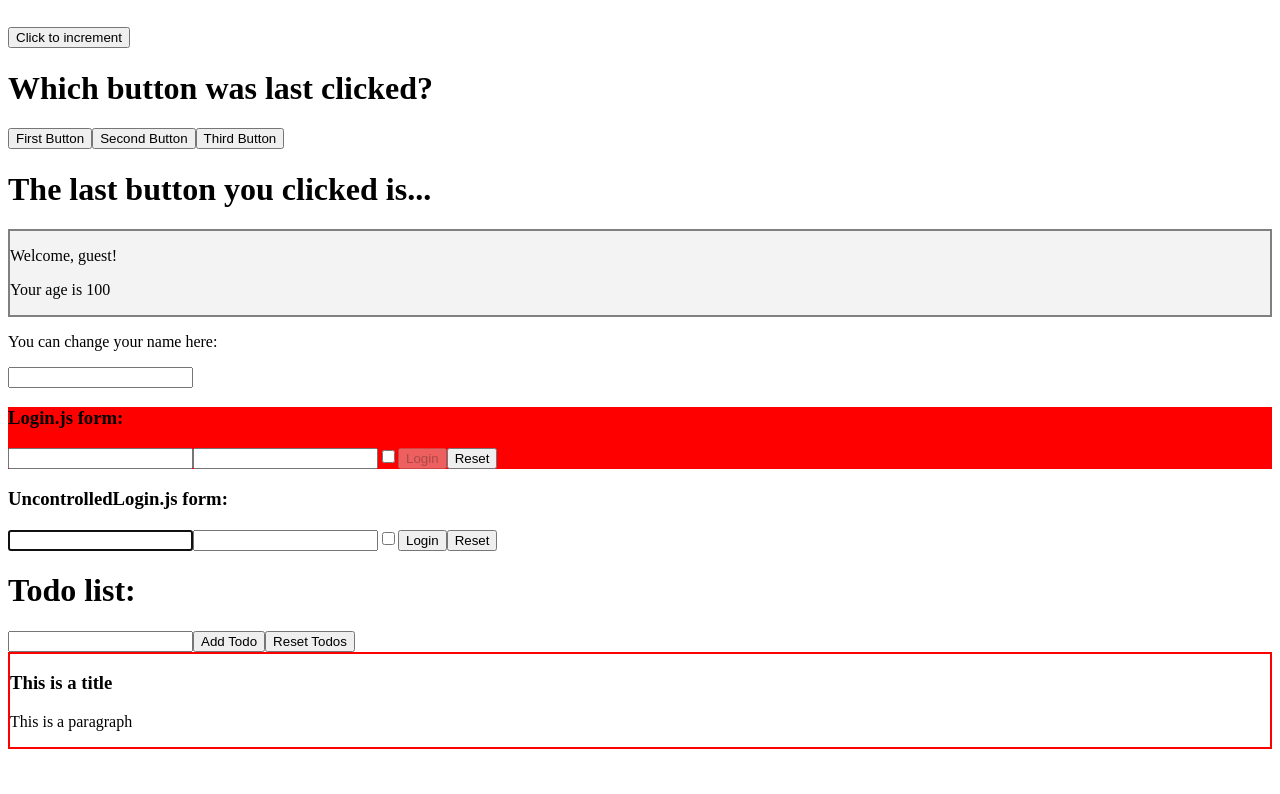
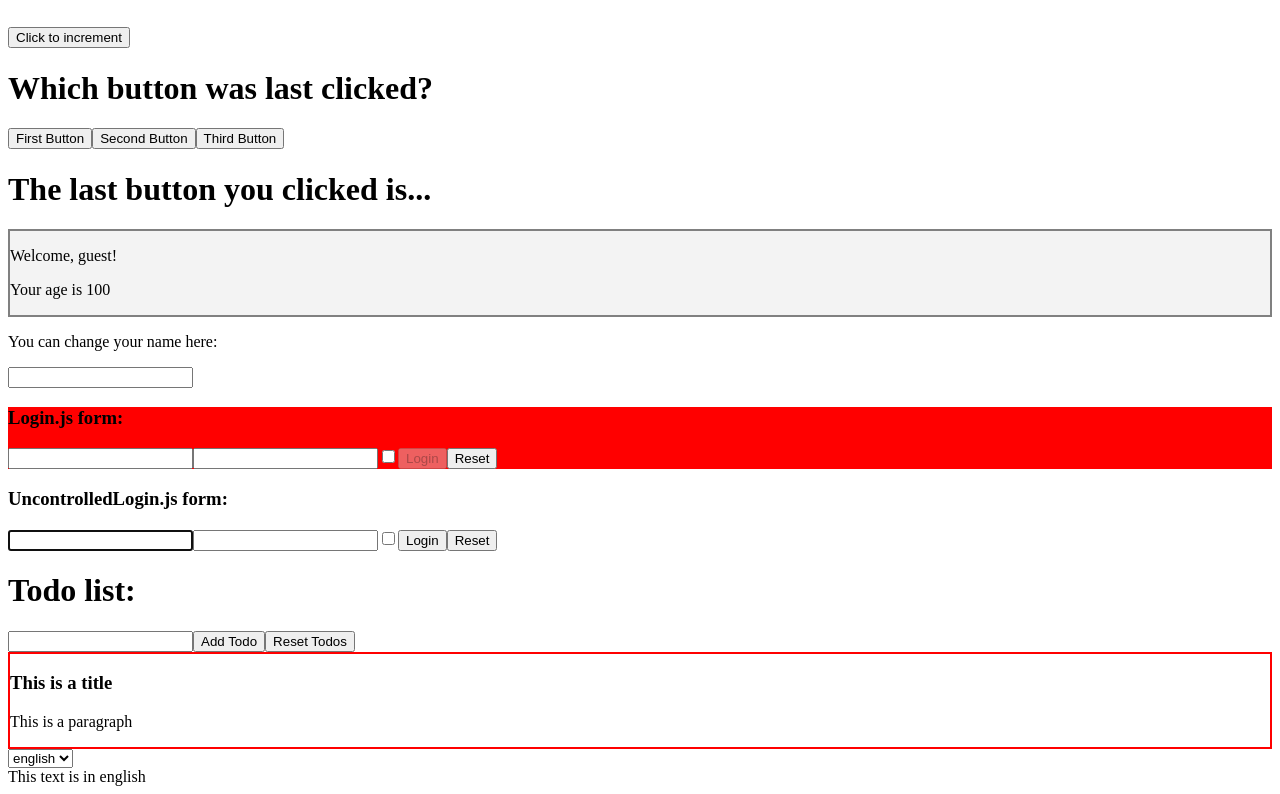
Before and after one commit to d-94k/react-develhope, a React (Create React App) app: page / in a window 1280 px wide. Shown: the part 313-1107 px from the top of the page. Before the commit the page ends 1070 px from the top, so only its background shows below. Built offline with nearby package versions, Linux system fonts and the light colour scheme.

Commit message:
completed exercise

```diff
--- a/src/App.js
+++ b/src/App.js
@@ -9,6 +9,7 @@
 import UncontrolledLogin from "./UncontrolledLogin";
 import TodoList from "./TodoList";
 import Container from "./Container";
+import DisplayLanguage from "./DisplayLanguage";
 
 export default class App extends React.Component {
     render () {
@@ -30,6 +31,7 @@
               <Container title={<h3>This is a title</h3>}>
                 <p>This is a paragraph</p>
               </Container>
+              <DisplayLanguage />
             </div>
         )
     }
--- /dev/null
+++ b/src/DisplayLanguage.js
@@ -0,0 +1,32 @@
+import React from "react";
+import { LanguageContext } from "./LanguageContext";
+import PlaceholderDiv from "./PlaceholderDiv";
+
+export default class DisplayLanguage extends React.Component {
+    constructor (props) {
+        super (props);
+        this.state = {
+            language: 'en'
+        }
+    }
+
+    handleLanguage = (event) => {
+        this.setState ({
+            language: event.target.value
+        })
+    }
+
+    render () {
+        return (
+            <>
+                <select value={this.state.language} onChange={this.handleLanguage}>
+                    <option value="en">english</option>
+                    <option value="it">italian</option>
+                </select>
+                <LanguageContext.Provider value={this.state.language}>
+                    <PlaceholderDiv />
+                </LanguageContext.Provider>
+            </>
+        )
+    }
+}
--- /dev/null
+++ b/src/LanguageContext.js
@@ -0,0 +1,3 @@
+import { createContext } from "react";
+
+export const LanguageContext = createContext ('en');
--- /dev/null
+++ b/src/PlaceholderDiv.js
@@ -0,0 +1,19 @@
+import React from "react";
+import { LanguageContext } from "./LanguageContext";
+
+const Strings = {
+    en: {text: "This text is in english"},
+    it: {text: "Questo testo è in italiano"}
+}
+
+export default class PlaceholderDiv extends React.Component {
+    render () {
+        return (
+            <LanguageContext.Consumer>
+                {(language) => {
+                    return <div>{Strings[language].text}</div>
+                }}
+            </LanguageContext.Consumer>
+        )
+    }
+}
```
Also changed, not shown: 1 other file (tests, documents, lock files or other folders).
